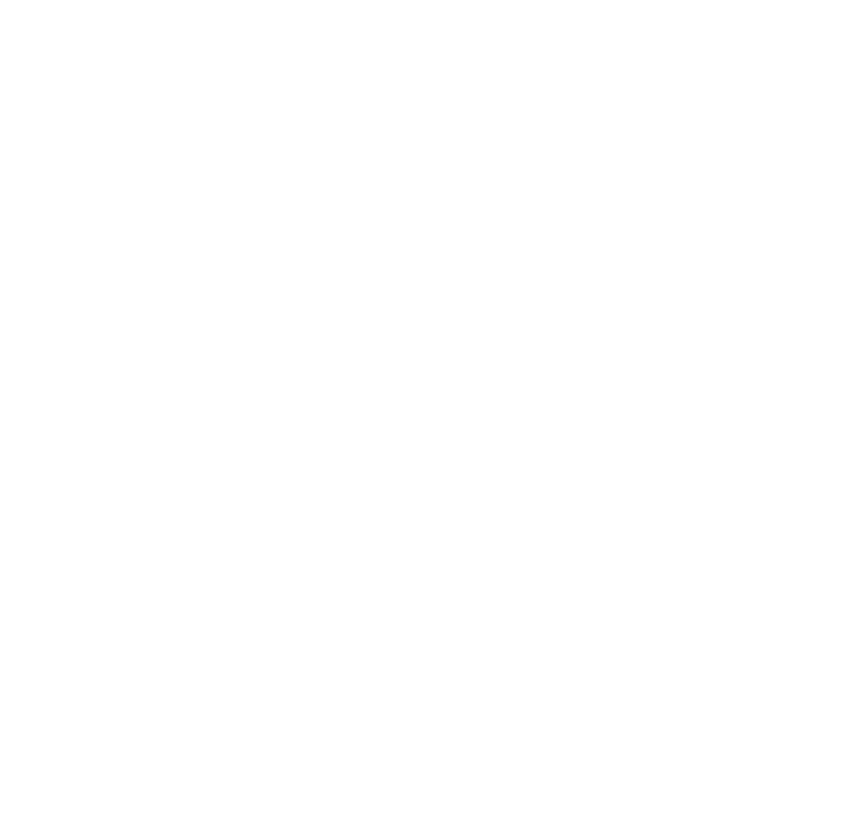
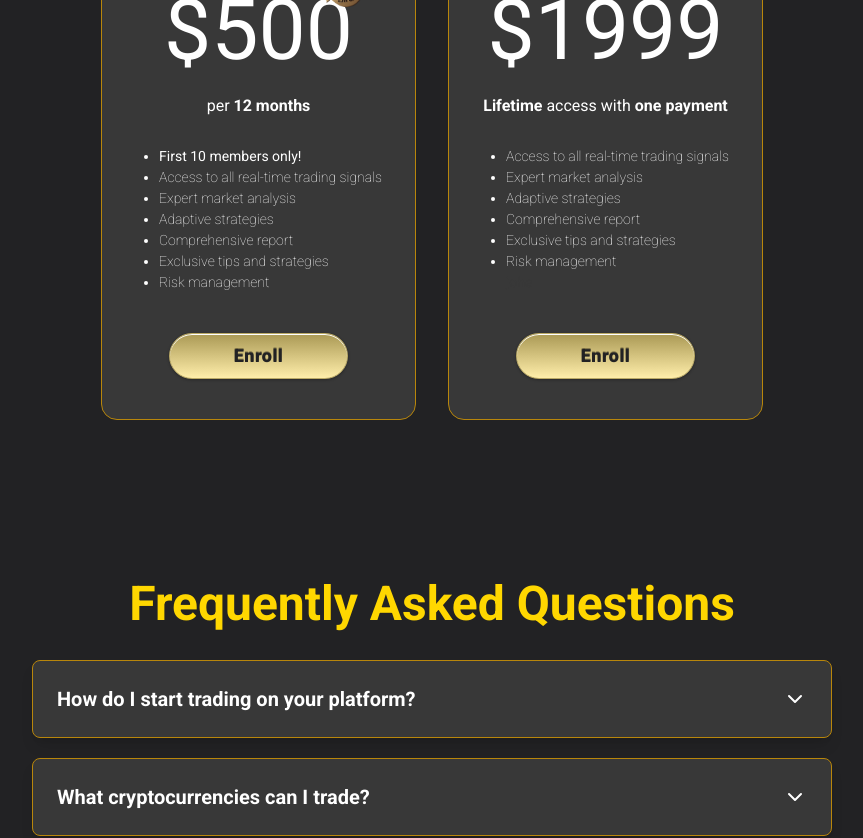
Before and after one commit to joheee/frontend-crypto-bot, a React (Vite) app: page / in a window 1280 px wide. Shown: the part 4066-4904 px from the top of the page, without its empty margins (208-1071 px from the left). Before the commit the page ends 2892 px from the top, so only its background shows below. Built offline with nearby package versions, Linux system fonts and the light colour scheme; a web font is replaced by a local one.

Commit message:
add border to pricing and faq

```diff
--- a/src/components/card/FaqCard.tsx
+++ b/src/components/card/FaqCard.tsx
@@ -15,7 +15,7 @@
 
   return (
     <div
-      className="bg-secondary-black text-white p-6 rounded-lg shadow-lg transform transition-all duration-300 hover:scale-105 cursor-pointer"
+      className="bg-secondary-black border border-secondary-dark-gold text-white p-6 rounded-lg shadow-lg transform transition-all duration-300 hover:scale-105 cursor-pointer"
       onClick={toggleCard}
     >
       <div className="flex justify-between items-center gap-4j">
--- a/src/components/card/PricingCard.tsx
+++ b/src/components/card/PricingCard.tsx
@@ -15,7 +15,7 @@
 export default function PricingCard(prop: PricingCardInterface) {
   const earlyBird = "/early_bird.png";
   return (
-    <div className="relative px-4 py-10 bg-secondary-black text-white mobile:min-w-[315px] tablet:min-w-[400px] desktop:min-w-[315px] rounded-2xl flex flex-col items-center">
+    <div className="relative border border-secondary-dark-gold px-4 py-10 bg-secondary-black text-white mobile:min-w-[315px] tablet:min-w-[400px] desktop:min-w-[315px] rounded-2xl flex flex-col items-center">
       {!prop.top_text ? null : (
         <MetalicButton
           className="absolute top-[-17px] px-10 rounded-3xl tracking-wide py-1"
--- a/src/pages/Home.tsx
+++ b/src/pages/Home.tsx
@@ -1,8 +1,11 @@
 import Benefit from "../components/Benefit";
 import Bullrun from "../components/Bullrun";
 import ChooseUs from "../components/ChooseUs";
+import Faq from "../components/Faq";
+import Footer from "../components/Footer";
 import Hero from "../components/Hero";
 import Header from "../components/Navbar";
+import Pricing from "../components/Pricing";
 
 export default function Home() {
   return (
@@ -12,6 +15,9 @@
       <Benefit />
       <Bullrun />
       <ChooseUs />
+      <Pricing />
+      <Faq />
+      <Footer />
     </div>
   );
 }
```
